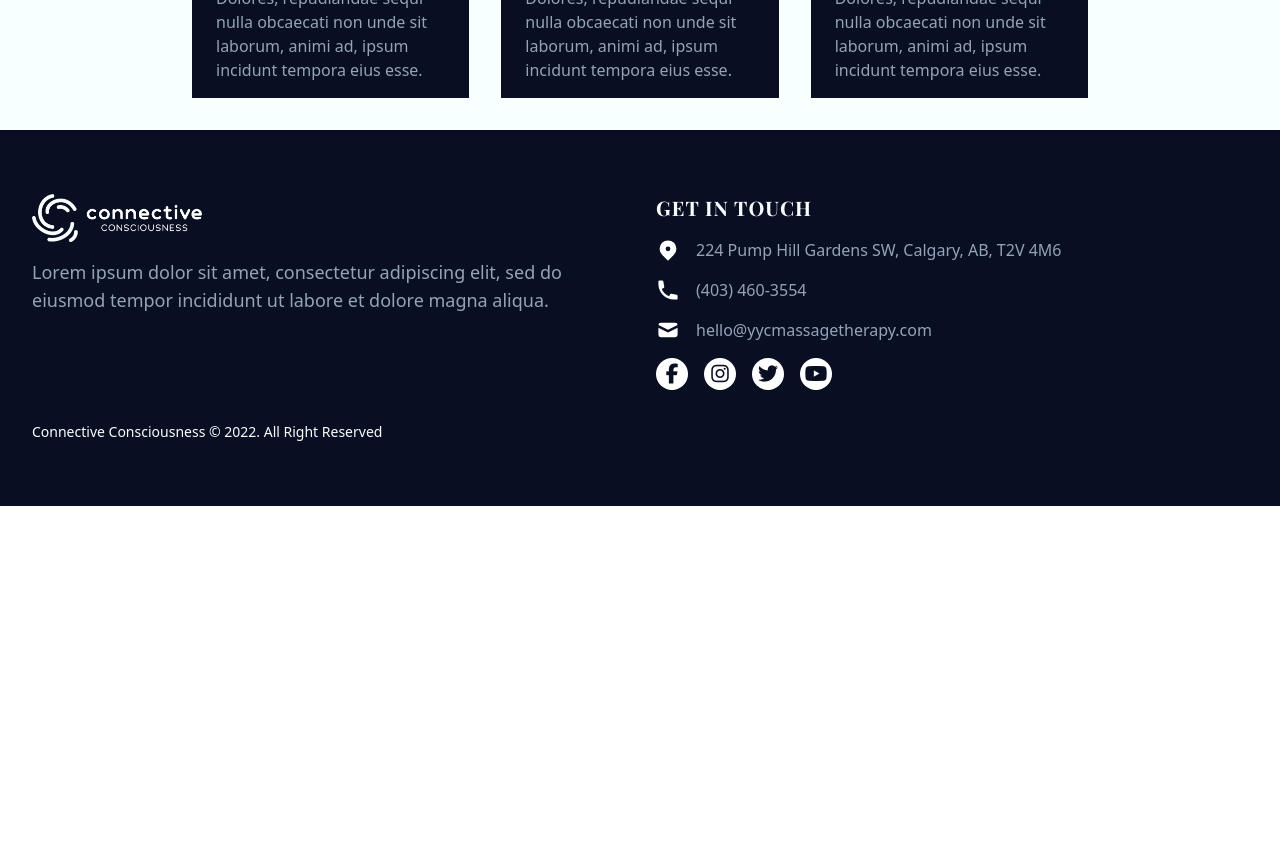
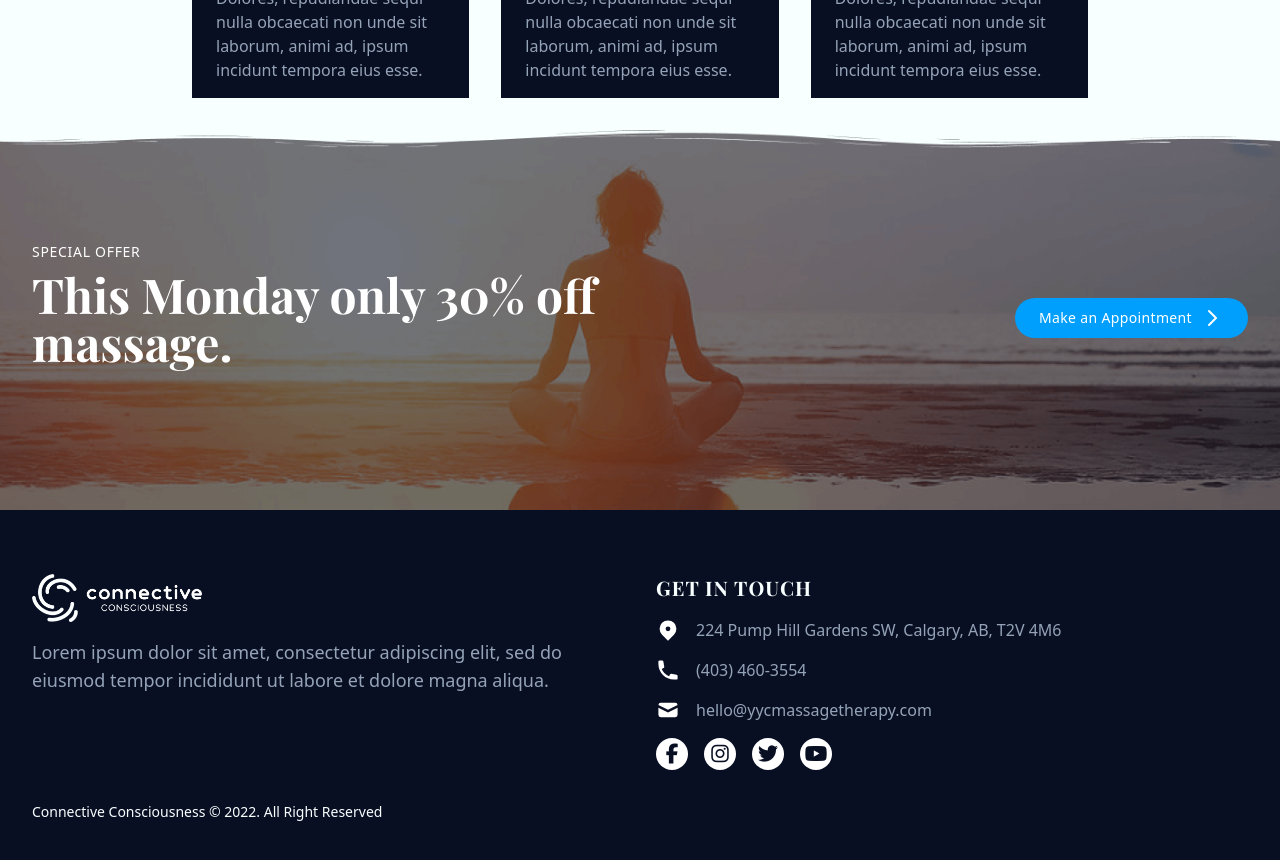
Before and after one commit to atweberlly/connective-consciousness, a Vue app: page / in a window 1280 px wide. Shown: the part 1120-1980 px from the top of the page. Before the commit the page ends 1626 px from the top, so only its background shows below. Built offline with nearby package versions, Linux system fonts and the light colour scheme.

Commit message:
Create Special offer section

```diff
--- a/src/views/Home.vue
+++ b/src/views/Home.vue
@@ -61,5 +61,29 @@
         </div>
       </div>
     </section>
+
+    <section class="bg-special-offer bg-cover bg-top bg-no-repeat py-8 text-white sm:py-16 md:py-20 xl:pt-28 xl:pb-36">
+      <div class="container">
+        <div class="text-sm uppercase tracking-wider">Special Offer</div>
+        <div class="mt-2 flex flex-col md:flex-row md:items-center md:justify-between">
+          <div>
+            <h2 class="font-display text-2xl font-bold sm:text-3xl md:text-4xl lg:text-5xl">
+              This Monday only 30% off
+              <br class="hidden lg:block" />
+              massage.
+            </h2>
+          </div>
+
+          <div class="mt-4 md:mt-0 md:flex-shrink-0">
+            <a class="inline-flex items-center rounded-full bg-sky-blue px-6 py-2" href="#" role="button">
+              <span class="text-sm tracking-wide">Make an Appointment</span>
+              <svg class="ml-2 h-6 w-6 fill-transparent stroke-current stroke-2" xmlns="http://www.w3.org/2000/svg" viewBox="0 0 24 24">
+                <path stroke-linecap="round" stroke-linejoin="round" d="m9 5 7 7-7 7" />
+              </svg>
+            </a>
+          </div>
+        </div>
+      </div>
+    </section>
   </main>
 </template>
--- a/tailwind.config.js
+++ b/tailwind.config.js
@@ -18,6 +18,7 @@ module.exports = {
       },
       backgroundImage: {
         banner: "url('/images/hero-banner-bg.png')",
+        'special-offer': "url('/images/special-offer-bg.png')",
       },
       fontFamily: {
         display: ['Playfair Display', ...defaultTheme.fontFamily.sans],
```
Also changed, not shown: public/images/special-offer-bg.png (added).
